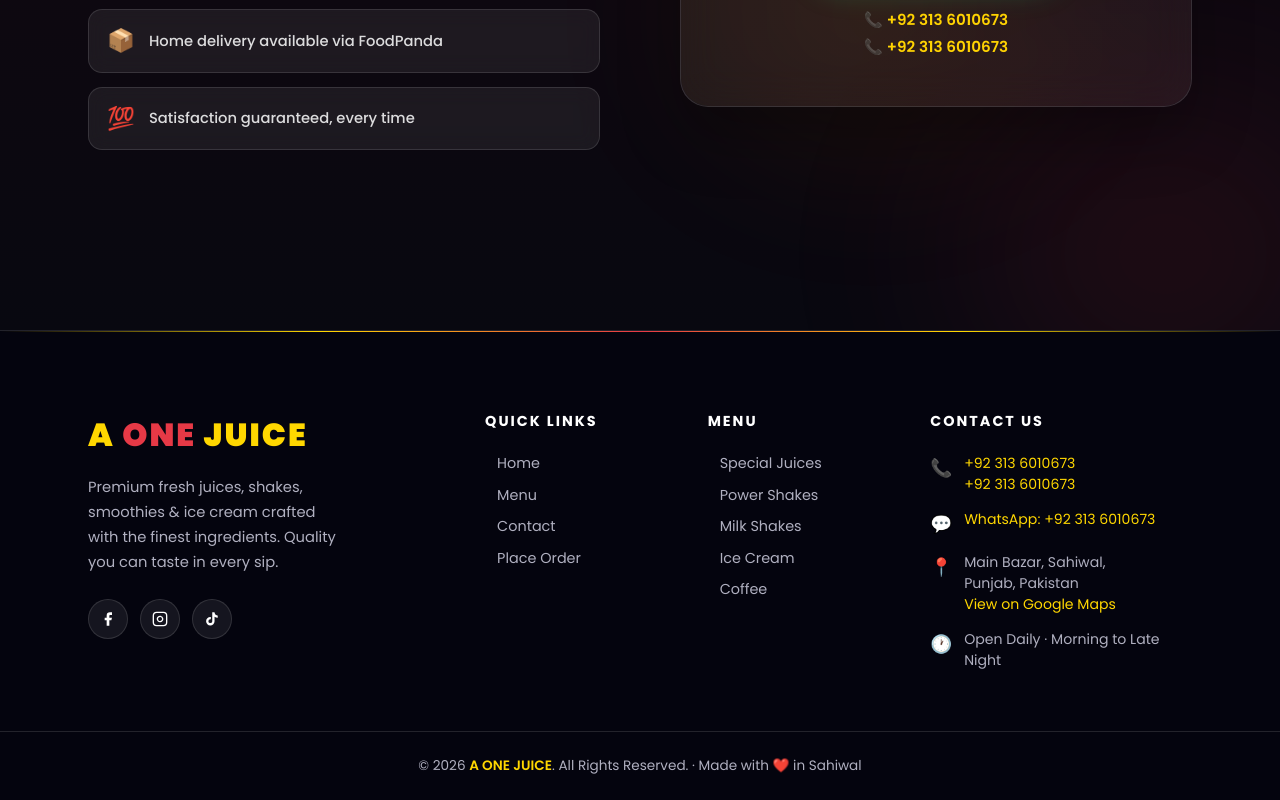
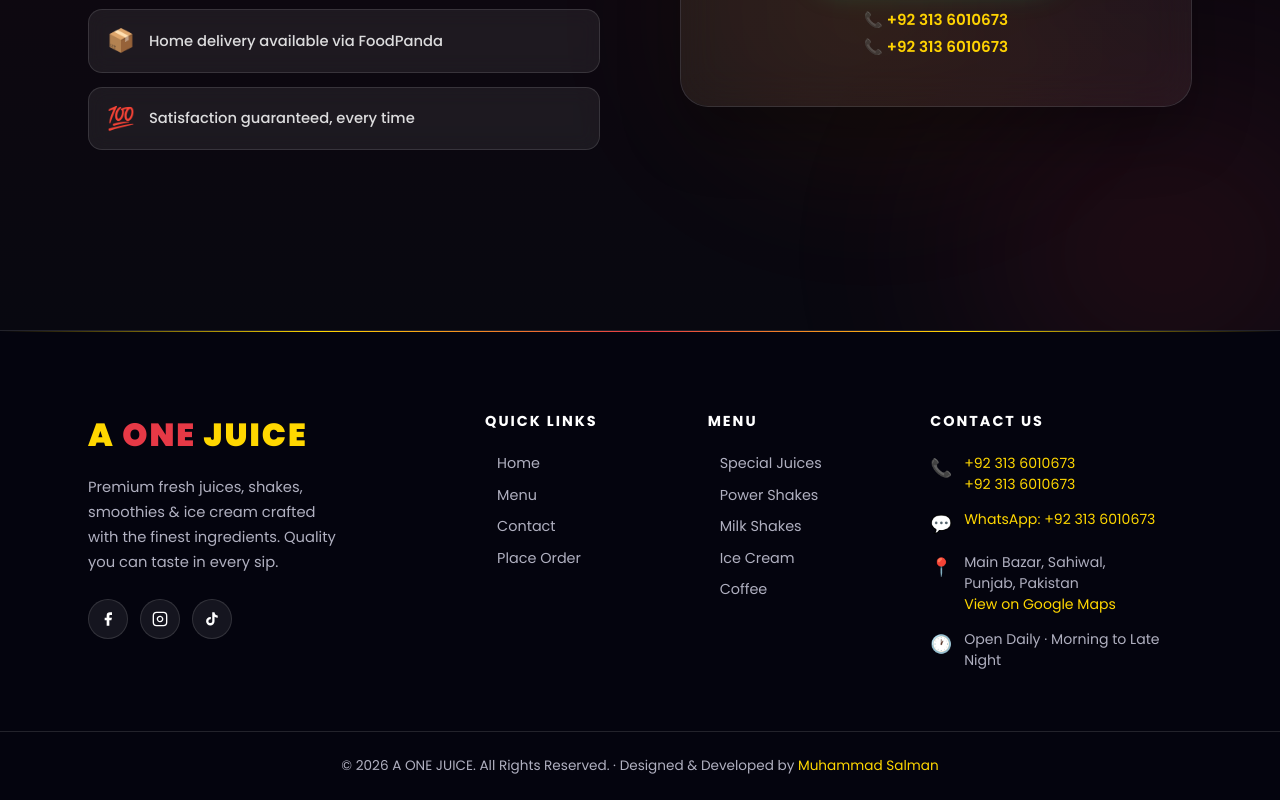
Before and after one commit to msalman6927/Tariq-Bhatti-, a Next.js app: page / in a window 1280 px wide. Shown: the part 3263-4063 px from the top of the page. Built offline with nearby package versions, Linux system fonts and the light colour scheme; no server answers.

Commit message:
footer refrence added

```diff
--- a/app/page.tsx
+++ b/app/page.tsx
@@ -650,7 +650,7 @@ export default function Home() {
         </div>
         <div className="footer-bottom">
           <div className="container">
-            © 2026 <span>A ONE JUICE</span>. All Rights Reserved. · Made with ❤️ in Sahiwal
+            © 2026 A ONE JUICE. All Rights Reserved. · Designed &amp; Developed by <a href="https://www.linkedin.com/in/muhammad-salman-rajpoot/" target="_blank" rel="noopener noreferrer" style={{color:'#FFD700',textDecoration:'none'}}>Muhammad Salman</a>
           </div>
         </div>
       </footer>
```
